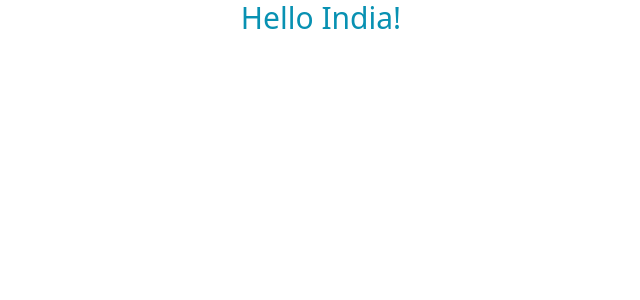
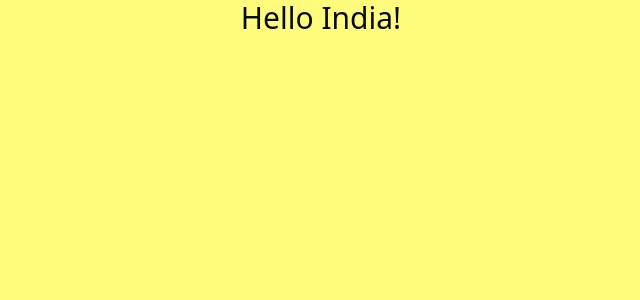
Before and after one commit to VishwaGauravIn/summerx, a Next.js app: page / in a window 1280 px wide. Before the commit this address had no page. Shown: the top 300 px of the page, without its empty margins (319-959 px from the left). Built offline with nearby package versions, Linux system fonts and the light colour scheme; sample sign-in values are in the browser's storage.

Commit message:
tailwind initial theme config

```diff
--- a/pages/index.js
+++ b/pages/index.js
@@ -7,7 +7,7 @@ export default function Home() {
   const [isContentVisible, setIsContentVisible] = useState(false);
   // checking if first time user, by checking availability of stored username
   useEffect(() => {
-    if (localStorage.getItem("username")) {
+    if (localStorage.getItem("summerx_username")) {
       setIsContentVisible(true);
     } else {
       router.push("/home");
@@ -22,9 +22,9 @@ export default function Home() {
       </Head>
       <main className="">
         {isContentVisible ? (
+          <p className="text-primary text-center text-3xl">Hello India!</p>
+          ) : (
           <></>
-        ) : (
-          <p className="text-cyan-600 text-center text-3xl">Hello India!</p>
         )}
       </main>
     </>
--- a/styles/globals.css
+++ b/styles/globals.css
@@ -1,3 +1,7 @@
 @tailwind base;
 @tailwind components;
 @tailwind utilities;
+
+html{
+    background-color: #FEFB7D;
+}
--- a/tailwind.config.js
+++ b/tailwind.config.js
@@ -5,7 +5,12 @@ module.exports = {
     "./components/**/*.{js,ts,jsx,tsx}",
   ],
   theme: {
-    extend: {},
+    extend: {
+      colors:{
+        'primary': '#090B1D',
+        'background': '#FEFB7D',
+      },
+    },
   },
   plugins: [],
 }
```
